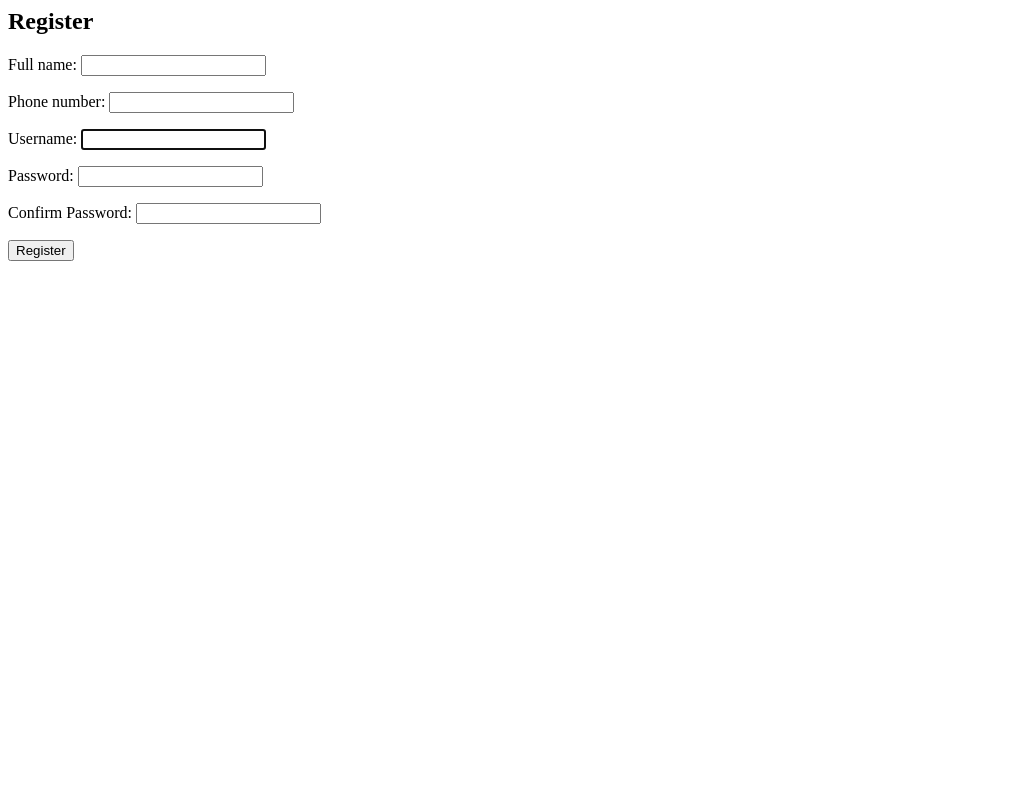
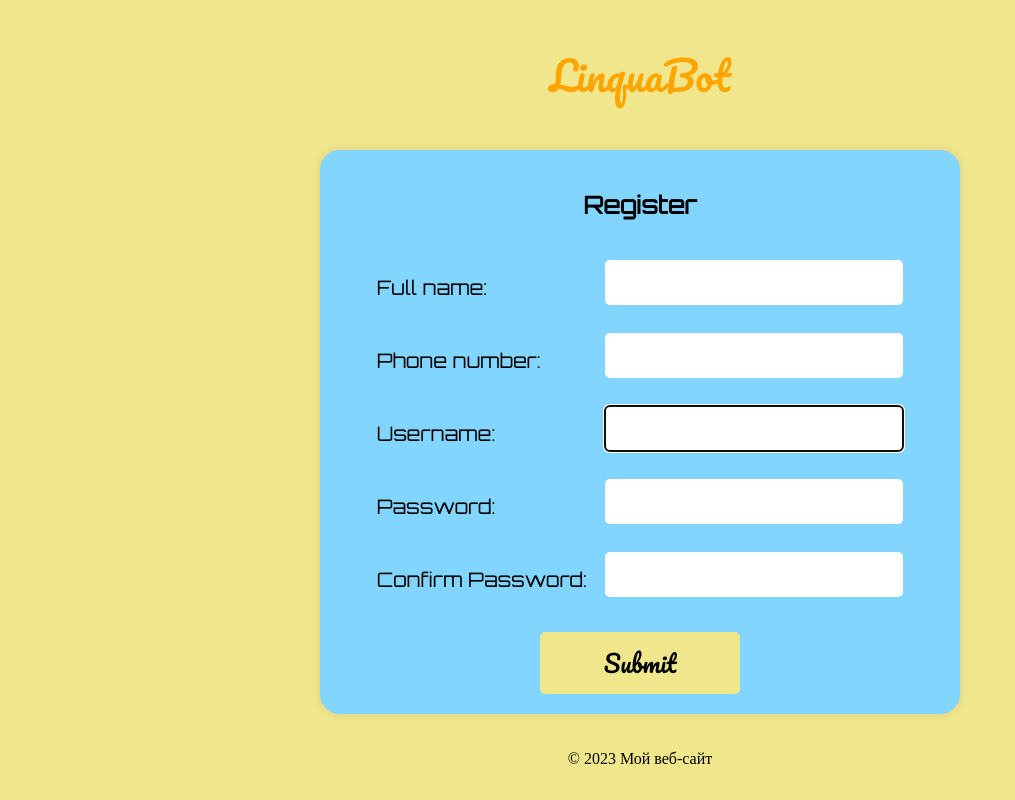
Before and after one commit to IslamKalykov/LinguaBot, a Django app: page /users/register/ in a window 1280 px wide. Shown: the whole page, without its empty margins (0-1015 px from the left). Run offline with Django 5.2, Linux system fonts and the light colour scheme.

Commit message:
Created register.html, base.html, home.html

```diff
--- a/src/linguabot/urls.py
+++ b/src/linguabot/urls.py
@@ -16,8 +16,13 @@ Including another URLconf
 """
 from django.contrib import admin
 from django.urls import path, include
+from django.conf import settings
+from django.conf.urls.static import static
 
 urlpatterns = [
     path("admin/", admin.site.urls),
     path('users/', include('users.urls')),
 ]
+
+if settings.DEBUG:
+    urlpatterns += static(settings.STATIC_URL, document_root=settings.STATIC_ROOT)
--- /dev/null
+++ b/src/users/static/users/css/styles.css
@@ -0,0 +1,87 @@
+/* users/static/users/css/style.css */
+
+body {
+    background-color: khaki;
+}
+
+a {
+    text-decoration: none;
+}
+
+.register-container {
+    font-family: 'Orbitron', sans-serif;
+    max-width: 600px;
+    margin: 0 auto;
+    background-color: rgb(129, 213, 255);
+    box-shadow: 0 0 10px rgba(0, 0, 0, 0.1);
+    border: 0px solid;
+    border-radius: 20px;
+    padding: 20px;
+    display: flex;
+    flex-direction: column;
+    align-items: center;
+}
+
+.register-form {
+    font-size: 20px;
+    font-weight: 100;
+    margin-top: 10px;
+    display: flex;
+    flex-direction: column;
+    align-items: center;
+}
+
+.register-form input {
+    font-family: 'Orbitron', sans-serif;
+    font-size: 20px;
+    font-weight: 900;
+    color: blue;
+    padding: 10px;
+    border: 0px solid #ddd;
+    border-radius: 5px;
+    margin-bottom: 10px;
+}
+
+table {
+    width: 100%;
+    margin-bottom: 15px;
+}
+
+table td {
+    padding: 8px;
+}
+
+button {
+    width: 200px;
+    font-family: 'Pacifico', sans-serif;
+    font-size: larger;
+    background-color: khaki;
+    color: rgb(0, 0, 0);
+    padding: 10px 20px;
+    border: none;
+    border-radius: 5px;
+    cursor: pointer;
+}
+
+button:hover {
+    background-color: rgb(232, 209, 3);
+}
+
+.logo {
+    display: flex;
+    align-items: center;
+    justify-content: center;
+    font-size: 40px;
+    color: orange;
+    font-family: 'Pacifico', sans-serif;
+}
+
+.logo:hover {
+    color: red;
+    transition: 1s;
+}
+
+footer {
+    text-align: center;
+    padding-top: 20px;
+}
--- /dev/null
+++ b/src/users/templates/base.html
@@ -0,0 +1,34 @@
+<!DOCTYPE html>
+<html lang="en">
+
+<head>
+    <meta charset="UTF-8">
+    <meta name="viewport" content="width=device-width, initial-scale=1.0">
+    <title>{% block title %}LinguaBot{% endblock %}</title>
+    {% load static %}
+    <link rel="stylesheet" href="{% static 'users/css/styles.css' %}">
+    <link rel="stylesheet" href="https://fonts.googleapis.com/css?family=Pacifico">
+    <link rel="stylesheet" href="https://fonts.googleapis.com/css?family=Orbitron">
+
+    <!-- Общие стили или скрипты могут быть размещены здесь -->
+</head>
+
+<body>
+    <header>
+        <a href="http://127.0.0.1:8000/users/home/">
+            <p class="logo">LinquaBot</p>
+        </a>
+        <!-- Дополнительные элементы заголовка -->
+    </header>
+
+    <div id="content">
+        {% block content %}{% endblock %}
+    </div>
+
+    <footer>
+        <p>&copy; 2023 Мой веб-сайт</p>
+    </footer>
+    <!-- Дополнительные скрипты -->
+</body>
+
+</html>
--- a/src/users/templates/users/register.html
+++ b/src/users/templates/users/register.html
@@ -1,8 +1,31 @@
-<!-- users/templates/users/register/register.html -->
-{% block content %}
-<h2>Register</h2>
-<form method="post">
-    {% csrf_token %} {{ form.as_p }}
-    <button type="submit">Register</button>
-</form>
+{% extends 'base.html' %} {% block title %}Register{% endblock %} {% block content %}
+<div class="register-container">
+    <h2>Register</h2>
+    <form method="post" action="{% url 'register' %}" class="register-form">
+        {% csrf_token %}
+        <table>
+            <tr>
+                <td>{{ form.full_name.label_tag }}</td>
+                <td>{{ form.full_name }}</td>
+            </tr>
+            <tr>
+                <td>{{ form.phone_number.label_tag }}</td>
+                <td>{{ form.phone_number }}</td>
+            </tr>
+            <tr>
+                <td>{{ form.username.label_tag }}</td>
+                <td>{{ form.username }}</td>
+            </tr>
+            <tr>
+                <td>{{ form.password1.label_tag }}</td>
+                <td>{{ form.password1 }}</td>
+            </tr>
+            <tr>
+                <td>{{ form.password2.label_tag }}</td>
+                <td>{{ form.password2 }}</td>
+            </tr>
+        </table>
+        <button type="submit">Submit</button>
+    </form>
+</div>
 {% endblock %}
--- a/src/users/urls.py
+++ b/src/users/urls.py
@@ -1,7 +1,9 @@
 # users/urls.py
 from django.urls import path
-from .views import register
+from .views import register, home
 
 urlpatterns = [
     path('register/', register, name='register'),
+    path('home/', home, name='home'),
+    # Другие пути...
 ]
--- a/src/users/views.py
+++ b/src/users/views.py
@@ -1,4 +1,3 @@
-# users/views.py
 from django.shortcuts import render, redirect
 from .forms import CustomUserCreationForm
 from django.contrib.auth import login
@@ -10,6 +9,12 @@ def register(request):
             user = form.save()
             login(request, user)
             return redirect('home')  # Замените 'home' на имя вашей домашней страницы
+        else:
+            print(form.errors)  # Добавьте эту строку для вывода ошибок в консоль
     else:
         form = CustomUserCreationForm()
     return render(request, 'users/register.html', {'form': form})
+
+
+def home(request):
+    return render(request, 'users/home.html')
```
Also changed, not shown: src/linguabot/settings.py (+13 -7 lines), src/templates/base.html (deleted, +0 -14 lines), src/users/templates/users/home.html (added, +8 -0 lines), src/users/static/users/fonts/Pacifico-Regular.ttf (added).
